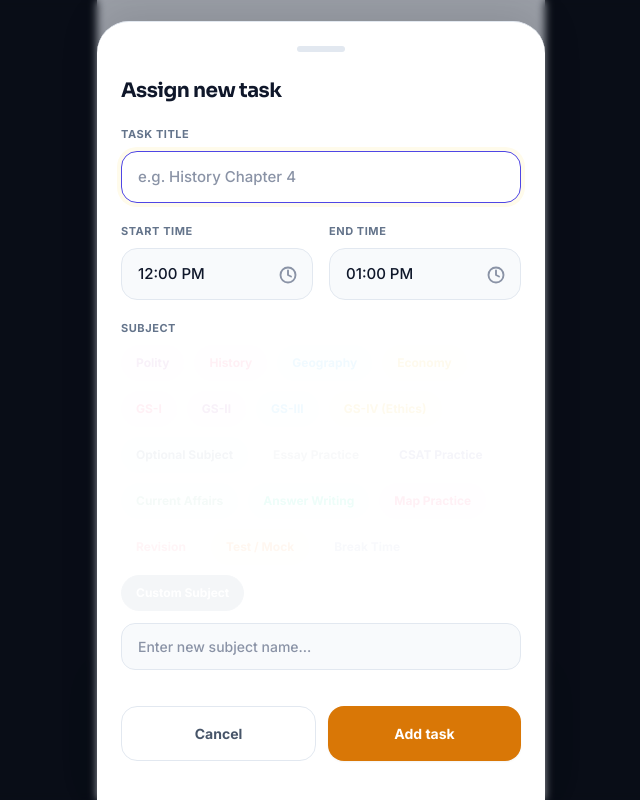
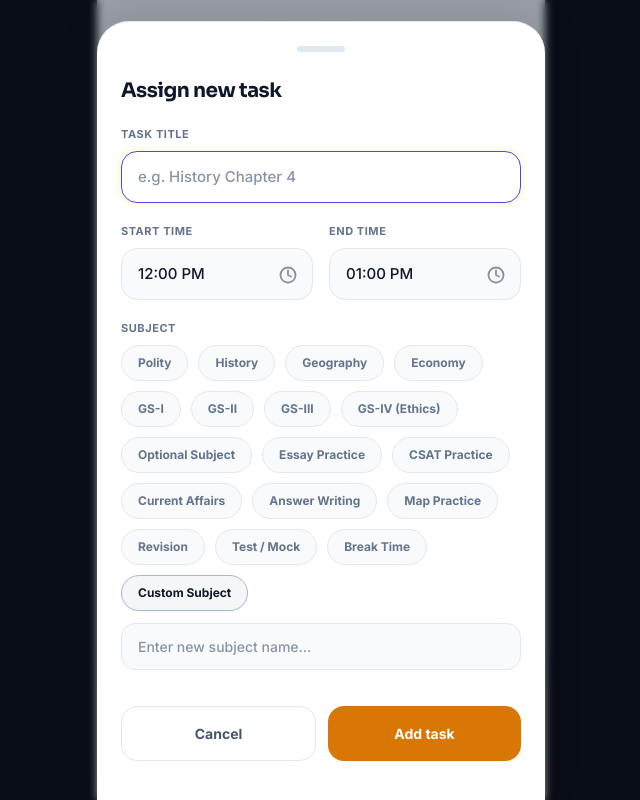
Before and after one commit to xivamyadav/time, a React (Vite) app: page / in a window 1280 px wide. Both pictures are taken after a click on the button "Add task". Shown: the whole page, without its empty margins (319-959 px from the left). Built offline with nearby package versions, Linux system fonts and the light colour scheme.

Commit message:
Fix invisible category buttons in modals

```diff
--- a/src/components/TaskModal.jsx
+++ b/src/components/TaskModal.jsx
@@ -154,12 +154,12 @@ export default function TaskModal({ open, onClose, onSave, initial, dateKey }) {
                   <button
                     key={c.id}
                     onClick={() => setCategory(c.id)}
-                    className="rounded-full px-3.5 py-2 text-[12px] font-bold transition-all active:scale-95"
-                    style={{
-                      backgroundColor: category === c.id ? c.color : `${c.color}15`,
-                      color: category === c.id ? '#FFFFFF' : c.color,
-                      border: `1px solid ${category === c.id ? c.color : 'transparent'}`,
-                    }}
+                    className={`rounded-full px-4 py-2 text-[12px] font-bold transition-all active:scale-95 border ${
+                      category === c.id
+                        ? 'shadow-sm border-slate-300'
+                        : 'bg-slate-50 text-slate-500 border-slate-200 hover:bg-slate-100'
+                    }`}
+                    style={category === c.id ? { backgroundColor: c.color, color: '#0F172A' } : undefined}
                   >
                     {c.label === 'Other' && category === 'other' ? '+ Add Subject' : c.label}
                   </button>
--- a/src/components/TimeTableModal.jsx
+++ b/src/components/TimeTableModal.jsx
@@ -100,12 +100,12 @@ export default function TimeTableModal({ open, onClose, onSave, initial, dayInde
                   <button
                     key={c.id}
                     onClick={() => setCategory(c.id)}
-                    className="rounded-full px-3.5 py-2 text-[12px] font-bold transition-all active:scale-95"
-                    style={{
-                      backgroundColor: category === c.id ? c.color : `${c.color}15`,
-                      color: category === c.id ? '#FFFFFF' : c.color,
-                      border: `1px solid ${category === c.id ? c.color : 'transparent'}`,
-                    }}
+                    className={`rounded-full px-4 py-2 text-[12px] font-bold transition-all active:scale-95 border ${
+                      category === c.id
+                        ? 'shadow-sm border-slate-300'
+                        : 'bg-slate-50 text-slate-500 border-slate-200 hover:bg-slate-100'
+                    }`}
+                    style={category === c.id ? { backgroundColor: c.color, color: '#0F172A' } : undefined}
                   >
                     {c.label === 'Other' && category === 'other' ? '+ Add Subject' : c.label}
                   </button>
```
